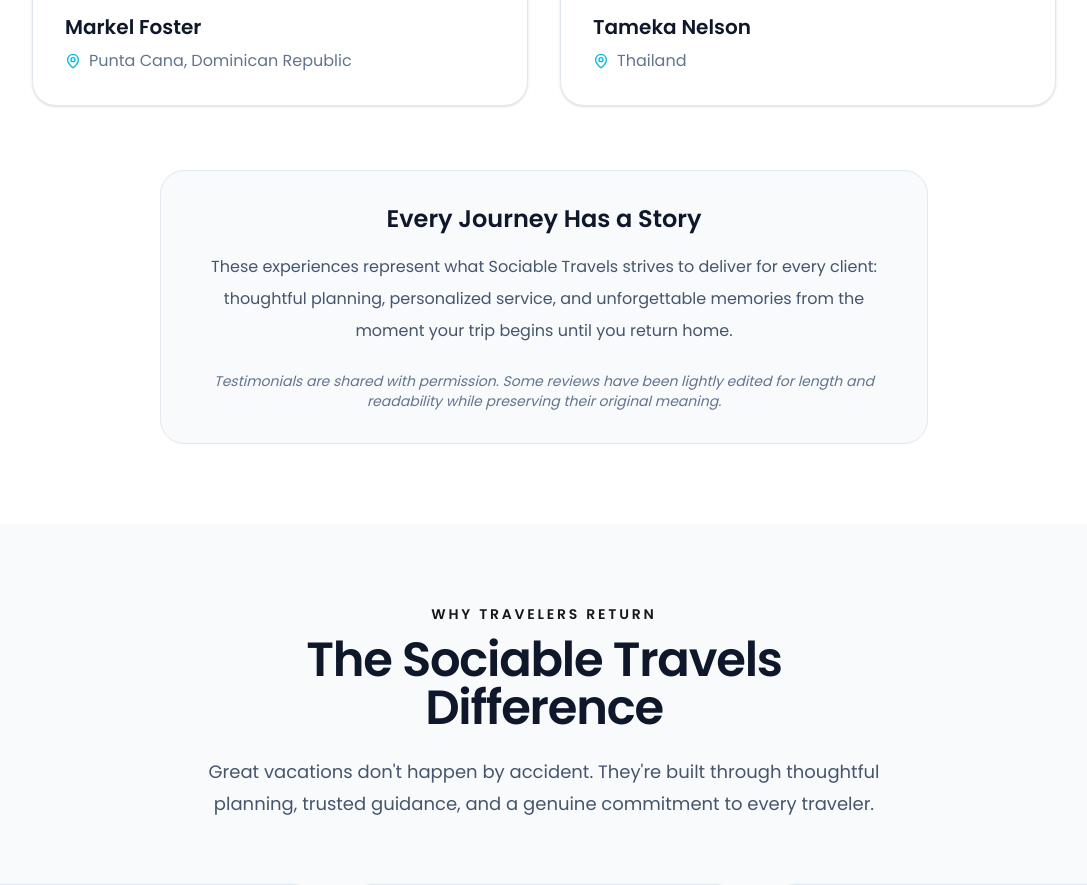
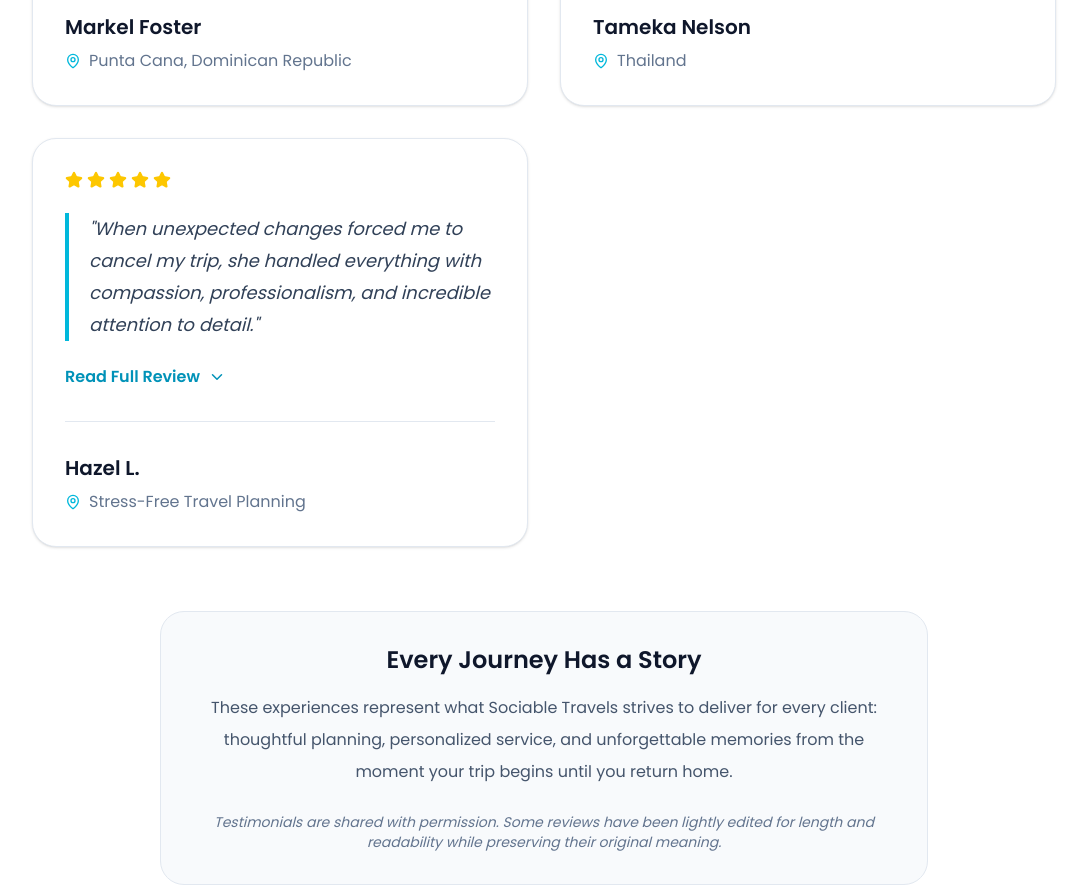
Before and after one commit to alogan15/sociable-travels, a Next.js app: page /reviews in a window 1280 px wide. Shown: the part 1360-2245 px from the top of the page, without its empty margins (96-1183 px from the left). Built offline with nearby package versions, Linux system fonts and the light colour scheme.

Commit message:
new review added

```diff
--- a/components/reviews/reviews-data.ts
+++ b/components/reviews/reviews-data.ts
@@ -28,4 +28,14 @@ export const reviews: Review[] = [
     review:
       "Traveling to Thailand was a big trip for our family, and we wanted everything to be perfect. Sociable Travels delivered exactly that. From months of planning until we landed safely back home, Nastasia was there every step of the way. She even went above and beyond when we almost missed our flight by helping coordinate with the hotel and transportation service. Her professionalism and genuine care gave us peace of mind throughout the entire vacation.",
   },
+ {
+  id: 3,
+  name: "Hazel L.",
+  destination: "Stress-Free Travel Planning",
+  rating: 5,
+  quote:
+    "When unexpected changes forced me to cancel my trip, she handled everything with compassion, professionalism, and incredible attention to detail.",
+  review:
+    "I cannot recommend Sociable Travels highly enough. When unforeseen events forced me to cancel my Dubai trip, Nastasia immediately stepped in and handled everything with professionalism, compassion, and incredible knowledge. She quickly adjusted my accommodations to a new destination and managed every detail I never could have handled on my own. Her responsiveness, attention to detail, and genuine care made the entire process effortless. She took all the stress out of travel planning, and I'm already trusting her with my next trip. If you want stress-free travel planning, Sociable Travels is the place.",
+}
 ];
```
